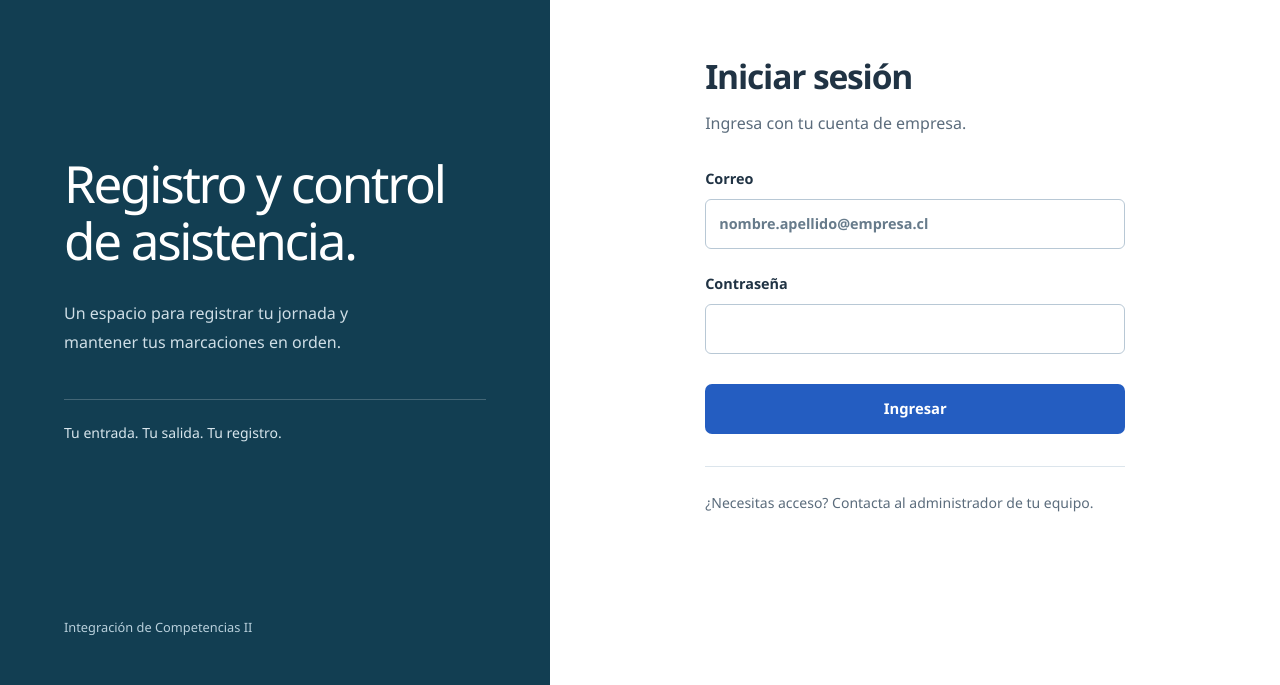
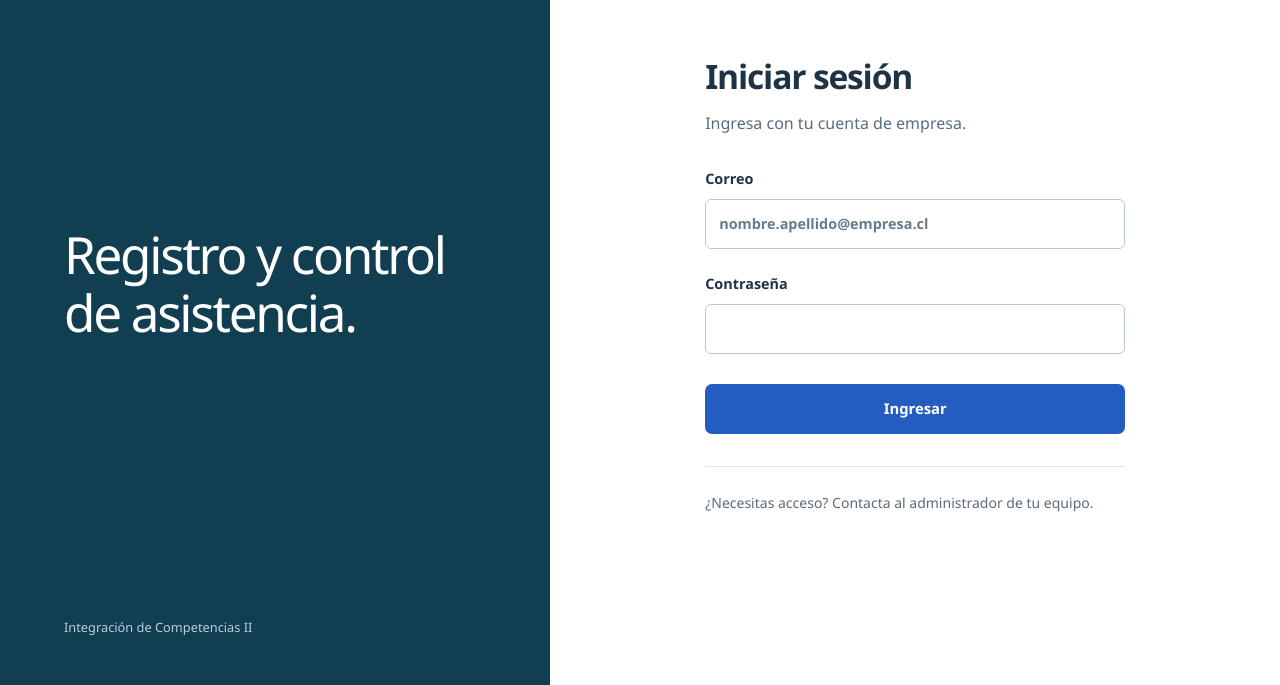
Before and after one commit to niiiicoh/sistema-asistencia-integracion, a website: page public/login.html in a window 1280 px wide. Shown: the part 115-800 px from the top of the page. Drawn offline with Linux system fonts and the light colour scheme.

Commit message:
fix(frontend): eliminar frases promocionales del acceso
Resumen
Mantiene una presentación formal en el acceso al sistema.

Cambios clave
- Elimina las dos frases innecesarias y sus estilos exclusivos.

Cómo probarlo
- Actualizar la pantalla de acceso con Ctrl+F5.

Notas para el reviewer
- Solo HTML y CSS; sin cambios de funcionamiento ni pruebas.

```diff
--- a/public/css/estilos.css
+++ b/public/css/estilos.css
@@ -103,8 +103,6 @@ td button { font-size: .8rem; min-height: 36px; padding: 7px 12px; }
 .login-brand { background: var(--navy); color: white; padding: 48px clamp(30px, 5vw, 88px); display: flex; flex-direction: column; min-height: 100vh; }
 .login-intro { margin: auto 0; padding: 75px 0; }
 .login-intro h2 { font-size: clamp(2.3rem, 4vw, 3.7rem); line-height: 1.12; font-weight: 500; letter-spacing: -.045em; margin-bottom: 30px; }
-.login-intro p { color: #cfdee6; max-width: 32ch; line-height: 1.8; }
-.login-purpose { margin-top: 42px; border-top: 1px solid #ffffff35; padding-top: 22px; font-size: .875rem; color: #d7e5ec; }
 .login-footer { margin: 0; color: #b9d0dc; font-size: .8rem; }
 .login-main { display: grid; align-items: center; padding: 56px clamp(28px, 7vw, 120px); }
 .login-content { width: 100%; max-width: 420px; margin: auto; }
--- a/public/login.html
+++ b/public/login.html
@@ -2,7 +2,7 @@
 <html lang="es">
 <head><meta charset="utf-8"><meta name="viewport" content="width=device-width,initial-scale=1"><title>Iniciar sesión · Asistencia</title><link rel="stylesheet" href="/css/estilos.css"><script src="/js/comun.js" defer></script><script src="/js/login.js" defer></script></head>
 <body class="login-page"><a class="skip-link" href="#contenido">Saltar al contenido</a>
-<aside class="login-brand"><a class="brand" href="/login.html"><span class="brand-mark"><svg viewBox="0 0 24 24" fill="none" stroke="currentColor" stroke-width="1.7" stroke-linecap="round" stroke-linejoin="round" aria-hidden="true"><circle cx="12" cy="12" r="9"/><path d="M12 7v5l3 2"/></svg></span><span>Asistencia<small>Registro y control</small></span></a><div class="login-intro"><h2>Registro y control<br>de asistencia.</h2><p>Un espacio para registrar tu jornada y mantener tus marcaciones en orden.</p><div class="login-purpose">Tu entrada. Tu salida. Tu registro.</div></div><p class="login-footer">Integración de Competencias II</p></aside>
+<aside class="login-brand"><a class="brand" href="/login.html"><span class="brand-mark"><svg viewBox="0 0 24 24" fill="none" stroke="currentColor" stroke-width="1.7" stroke-linecap="round" stroke-linejoin="round" aria-hidden="true"><circle cx="12" cy="12" r="9"/><path d="M12 7v5l3 2"/></svg></span><span>Asistencia<small>Registro y control</small></span></a><div class="login-intro"><h2>Registro y control<br>de asistencia.</h2></div><p class="login-footer">Integración de Competencias II</p></aside>
 <main id="contenido" class="login-main" tabindex="-1"><div class="login-content"><h1>Iniciar sesión</h1><p class="intro">Ingresa con tu cuenta de empresa.</p><div id="mensaje" class="message" role="status" aria-live="polite" hidden></div>
 <form id="login"><label>Correo<input name="correo" id="correo" type="email" autocomplete="username" placeholder="nombre.apellido@empresa.cl" required maxlength="150"></label><label>Contraseña<input name="contrasena" id="contrasena" type="password" autocomplete="current-password" required maxlength="255"></label><button id="ingresar" type="submit">Ingresar</button></form><p class="login-help">¿Necesitas acceso? Contacta al administrador de tu equipo.</p></div></main>
 </body></html>
```
